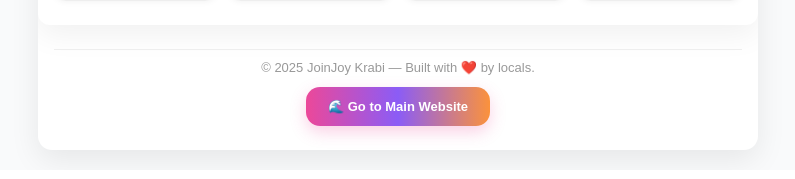
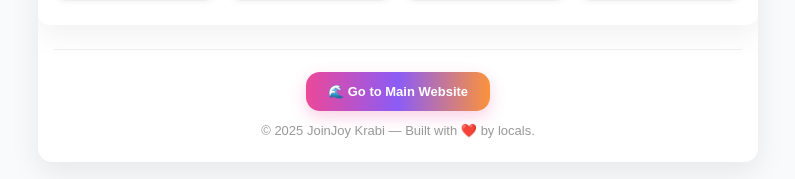
Before and after one commit to joinjoytravel/exproler, a React (Create React App) app: page / in a window 1280 px wide. Shown: the part 1847-2026 px from the top of the page, without its empty margins (242-1037 px from the left). Built offline with nearby package versions, Linux system fonts and the light colour scheme.

Commit message:
update title and description

```diff
--- a/package.json
+++ b/package.json
@@ -20,8 +20,7 @@
     "eject": "react-scripts eject",
     "predeploy": "npm run build",
     "deploy": "gh-pages -d build"
-}
-,
+  },
   "eslintConfig": {
     "extends": [
       "react-app",
--- a/public/index.html
+++ b/public/index.html
@@ -2,7 +2,7 @@
 <html lang="en">
   <head>
     <meta charset="utf-8" />
-    <link rel="icon" href="%PUBLIC_URL%/favicon.ico" />
+    <link rel="icon" type="image/png" href="%PUBLIC_URL%/favicon.png" />
     <meta name="viewport" content="width=device-width, initial-scale=1" />
     <meta name="theme-color" content="#000000" />
     <meta
--- a/src/joinjoy_story_overview.jsx
+++ b/src/joinjoy_story_overview.jsx
@@ -202,15 +202,37 @@
   };
 
   const Footer = () => (
-    <Section>
-      <div style={{ textAlign: 'center', fontSize: 13, color: '#999', paddingTop: 10, borderTop: '1px solid #eee' }}>
-        © {new Date().getFullYear()} JoinJoy Krabi — Built with ❤️ by locals.<br/>
-        <a href='https://joinjoytravel.com/' style={{ display: 'inline-block', marginTop: 12, padding: '12px 22px', borderRadius: 14, color: '#fff', textDecoration: 'none', fontWeight: 800, background: 'linear-gradient(to right,#ec4899,#8b5cf6,#fb923c)', boxShadow: '0 6px 16px rgba(236,72,153,.25)' }}>
-          🌊 Go to Main Website
-        </a>
+  <Section>
+    <div style={{
+      textAlign: 'center',
+      fontSize: 13,
+      color: '#999',
+      paddingTop: 10,
+      borderTop: '1px solid #eee'
+    }}>
+      <a
+        href='https://joinjoytravel.com/'
+        style={{
+          display: 'inline-block',
+          marginTop: 12,
+          padding: '12px 22px',
+          borderRadius: 14,
+          color: '#fff',
+          textDecoration: 'none',
+          fontWeight: 800,
+          background: 'linear-gradient(to right,#ec4899,#8b5cf6,#fb923c)',
+          boxShadow: '0 6px 16px rgba(236,72,153,.25)'
+        }}
+      >
+        🌊 Go to Main Website
+      </a>
+      <div style={{ marginTop: 12, color: '#999', fontSize: 13 }}>
+        © {new Date().getFullYear()} JoinJoy Krabi — Built with ❤️ by locals.
       </div>
-    </Section>
-  );
+    </div>
+  </Section>
+);
+
 
   return (
     <Container>
```
Also changed, not shown: public/favicon.png. Lines whose indentation alone changed are shown as unchanged.
